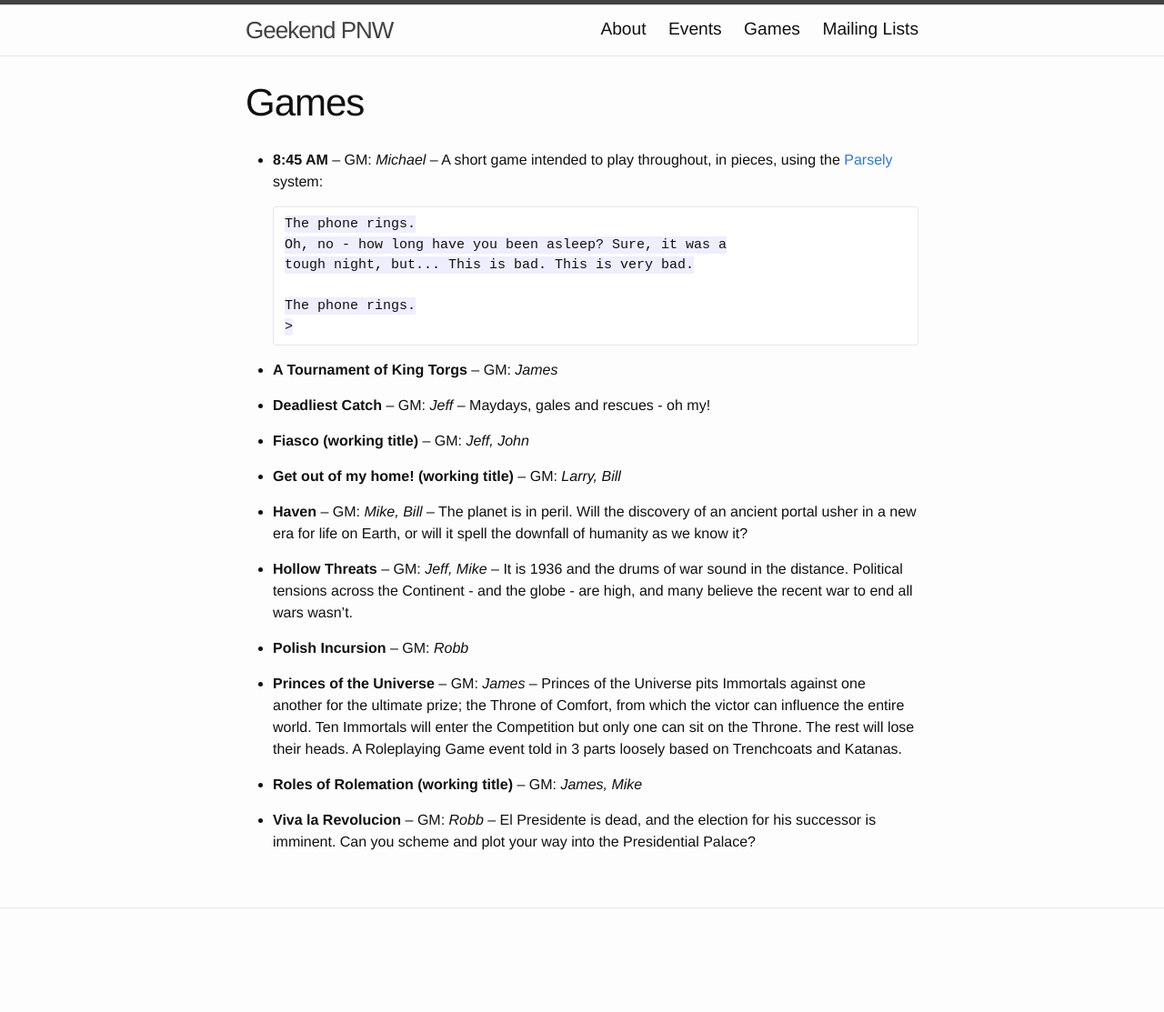
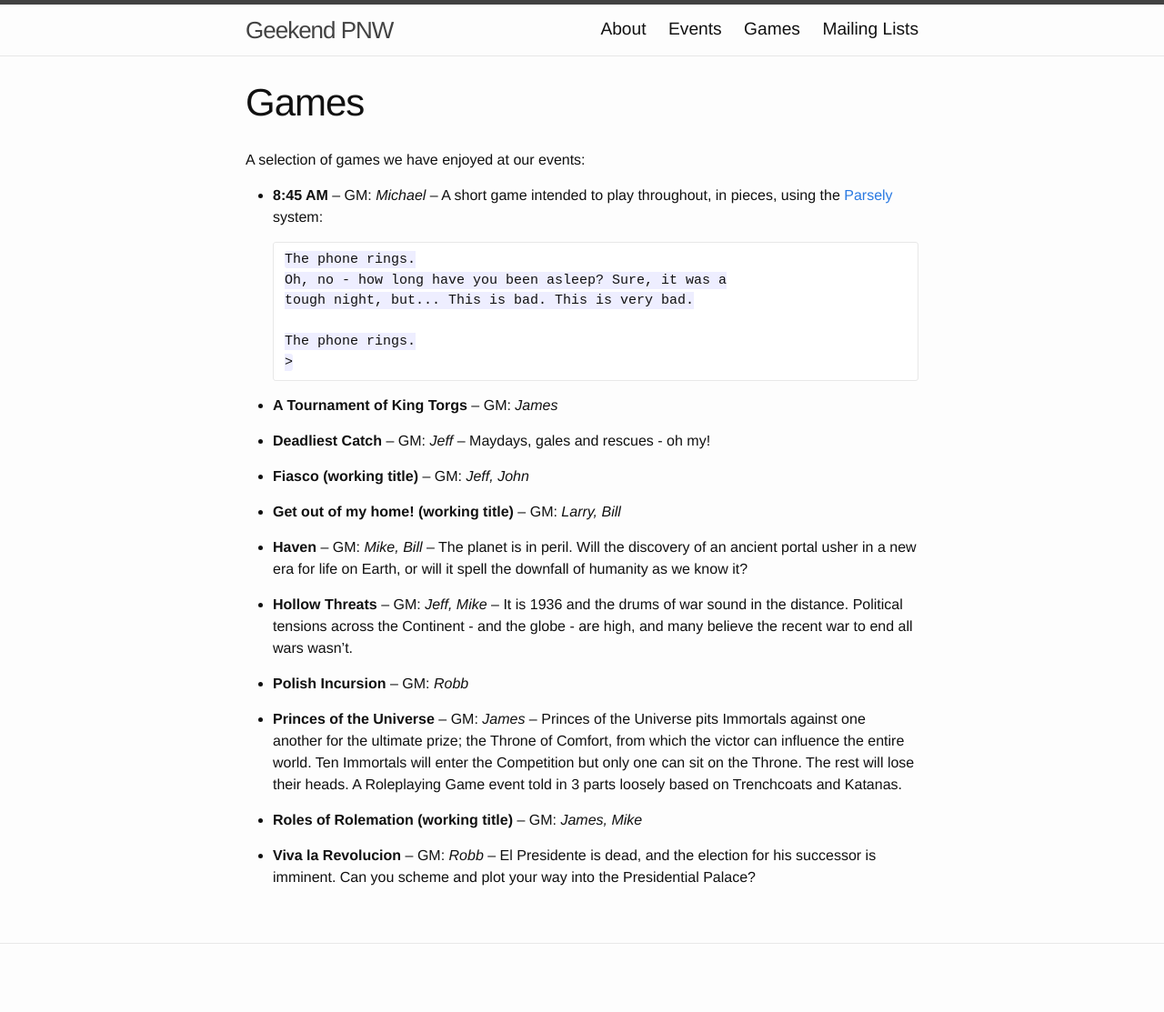
Before and after one commit to Geekend-PNW/geekend-pnw.github.com, a Jekyll site: the page built from games/index.md, in a window 1280 px wide. Shown: the whole page at 91% size. Built offline with Jekyll 4.4.1, drawn with Linux system fonts in a browser that asks for light colours; before the commit the page ends 1074 px from its top, so only the background shows below that.

Commit message:
Adding in a description

```diff
--- a/games/index.md
+++ b/games/index.md
@@ -10,6 +10,8 @@ permalink: /games/
   {% endif %}
 {% endfor %}
 
+A selection of games we have enjoyed at our events:
+
 {% assign sorted_games = site.data.games | sort: 'name' %}
 {% for game in sorted_games %}
   - **{{ game.name }}** {% if game.gm %} -- GM: *{{ game.gm || join: ', ' }}* {% endif %} {% if game.abstract %} -- {{ game.abstract }} {% endif %}
```
